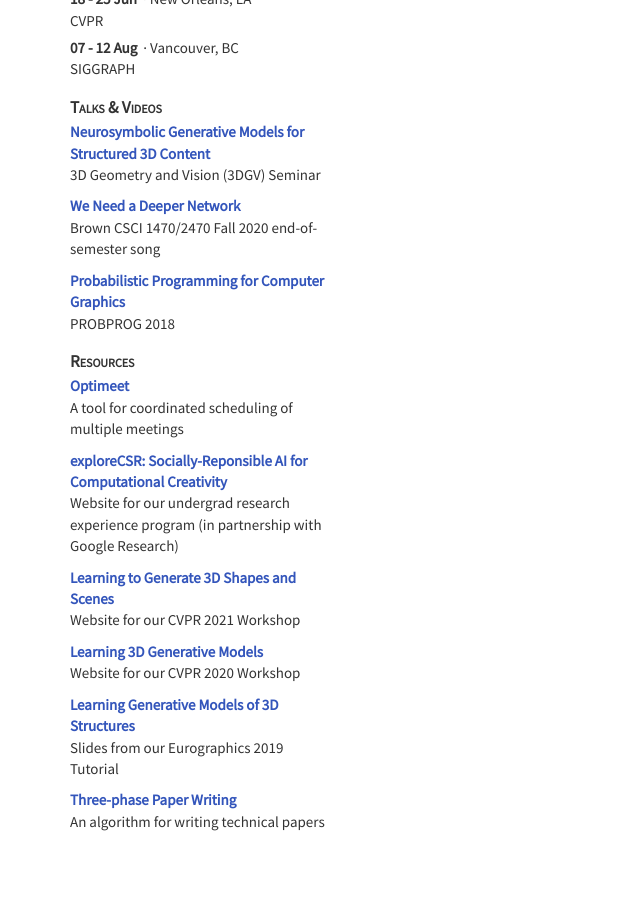
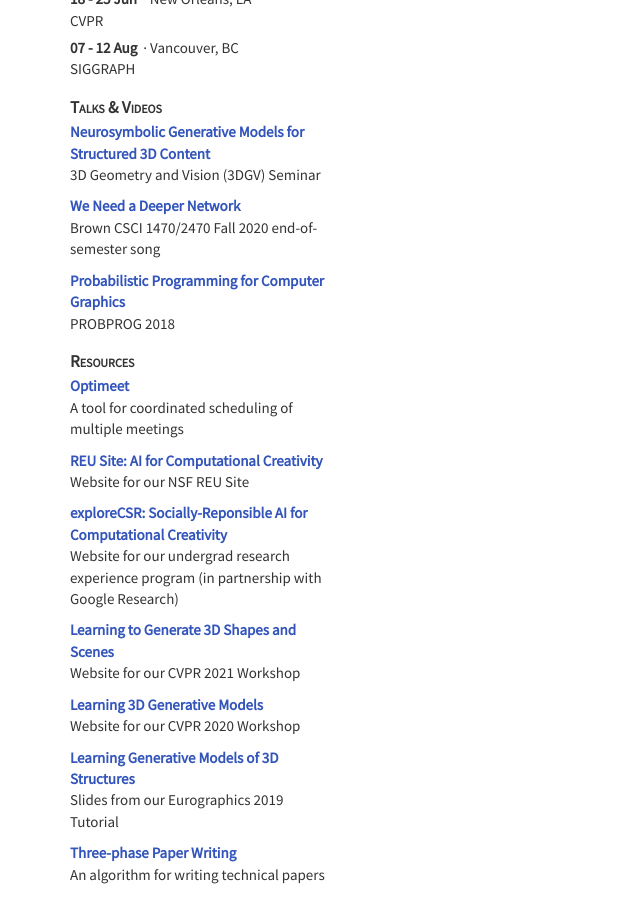
Before and after one commit to dritchie/dritchie.github.io, a Jekyll site: the page built from prospective_students.html, in a window 1280 px wide and 900 px high, scrolled down 973 px. Shown: the whole window, without its empty margins (0-640 px from the left). Built offline with Jekyll 4.4.1, drawn with Linux system fonts in a browser that asks for light colours; before the commit the page ends 1820 px from its top, so only the background shows below that.

Commit message:
Add REU site webpage to resources.

```diff
--- a/_data/resources.json
+++ b/_data/resources.json
@@ -3,6 +3,11 @@
 		"name": "Optimeet",
 		"link": "https://github.com/dritchie/optimeet",
 		"description": "A tool for coordinated scheduling of multiple meetings"
+	},
+	{
+		"name": "REU Site: AI for Computational Creativity",
+		"link": "https://aireu.cs.brown.edu/",
+		"description": "Website for our NSF REU Site"
 	},
 	{
 		"name": "exploreCSR: Socially-Reponsible AI for Computational Creativity",
```
